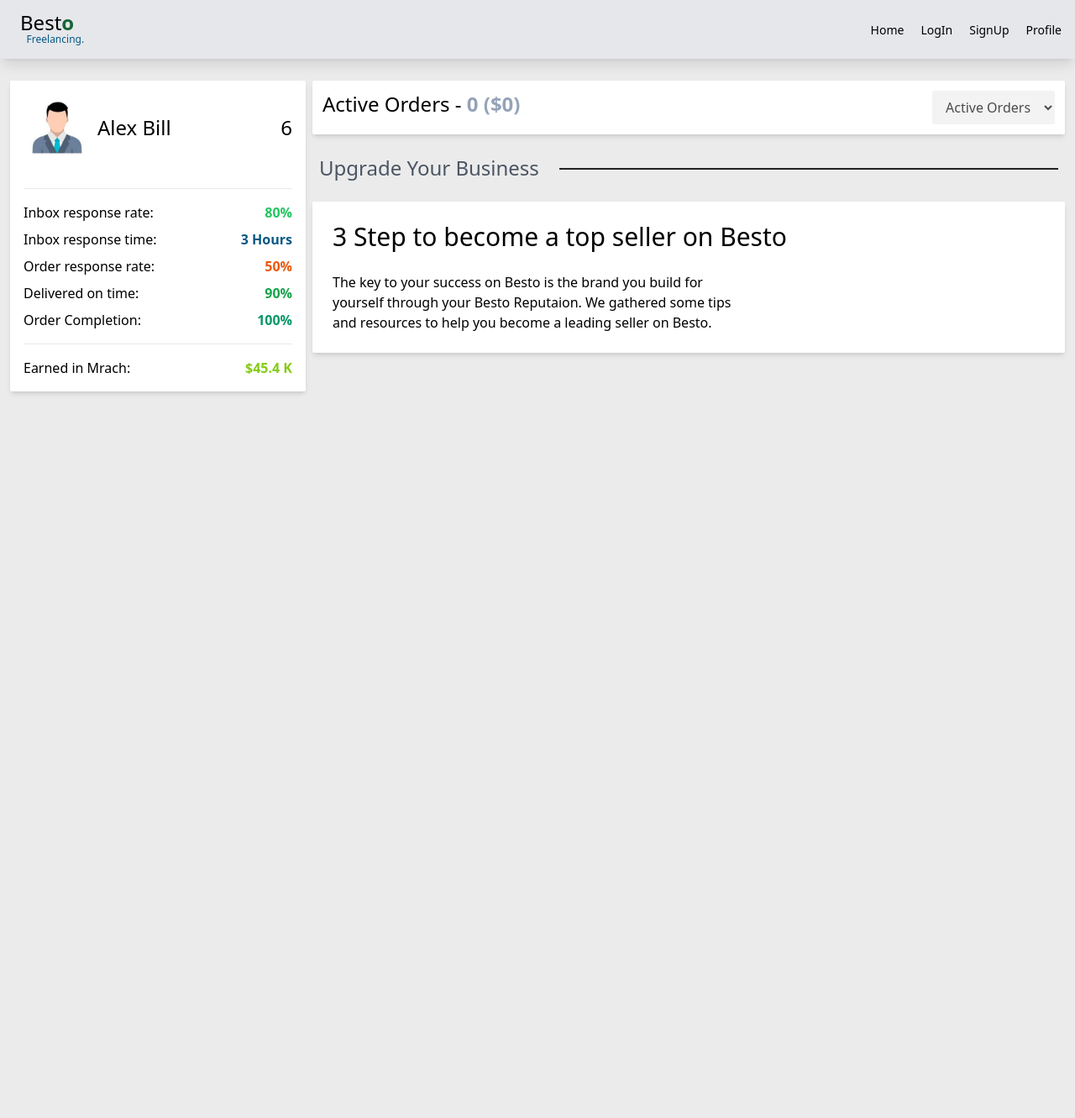
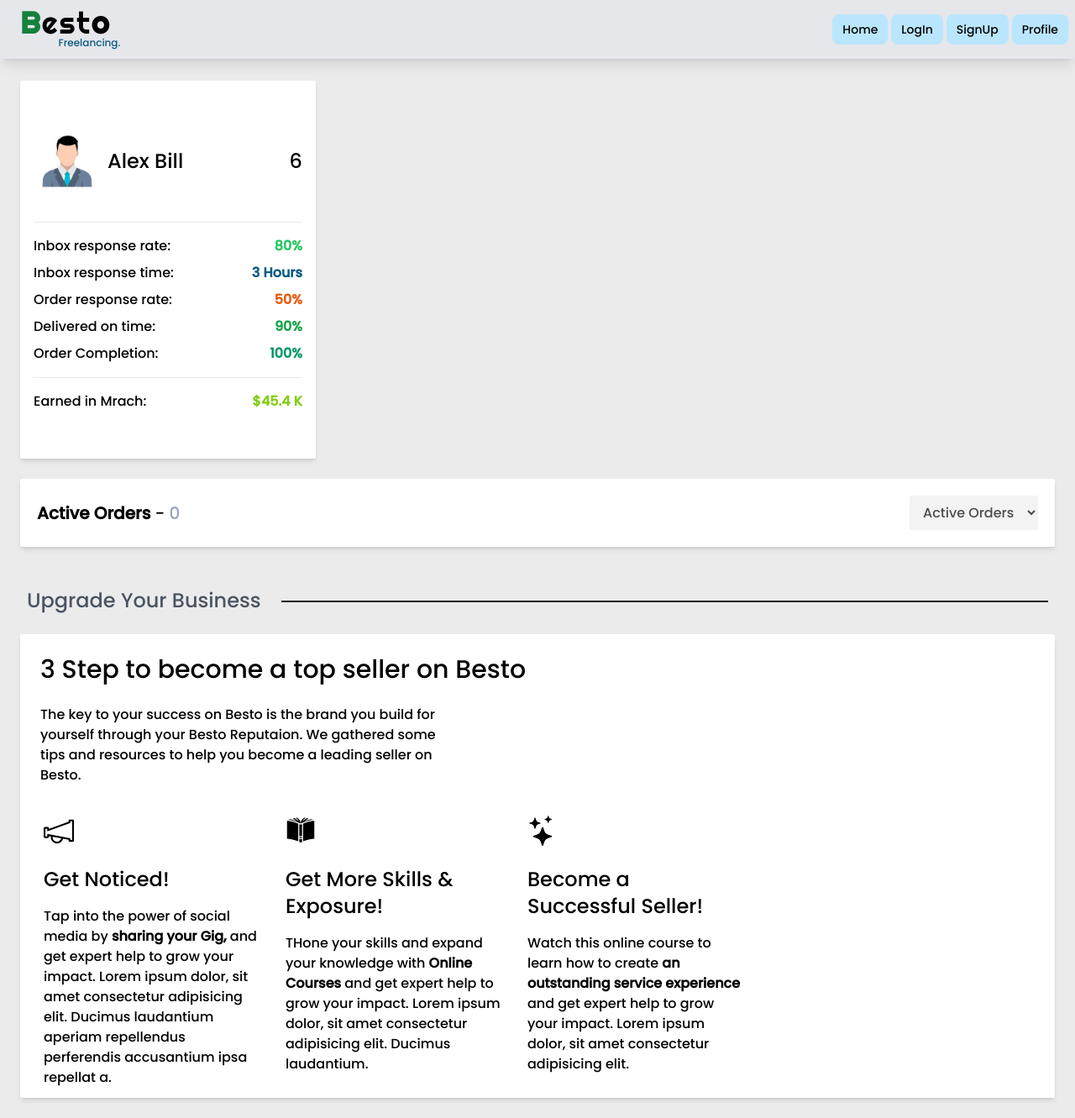
Before and after one commit to mza-codes/besto, a Next.js app: page / in a window 1280 px wide. Shown: the whole page at 84% size. Before the commit the page ends 800 px from the top, so only its background shows below. Built offline with nearby package versions, Linux system fonts and the light colour scheme.

Commit message:
Updated FFonts, Ui Improvements

```diff
--- a/package.json
+++ b/package.json
@@ -17,6 +17,7 @@
     "next": "13.2.4",
     "react": "18.2.0",
     "react-dom": "18.2.0",
+    "react-icons": "^4.8.0",
     "typescript": "5.0.2"
   },
   "devDependencies": {
--- a/src/app/layout.tsx
+++ b/src/app/layout.tsx
@@ -1,6 +1,13 @@
 import { genTitle } from "@/utils";
 import "@/styles/index.css";
 import Header from "@/components/Header";
+import { Poppins } from "next/font/google";
+
+const inter = Poppins({
+    subsets: ["latin"],
+    display: "swap",
+    weight: "500",
+});
 
 export const metadata = {
     title: genTitle("Home"),
@@ -9,10 +16,11 @@ export const metadata = {
 
 export default function RootLayout({ children }: { children: React.ReactNode }) {
     return (
-        <html lang="en">
+        <html lang="en" className={inter.className}>
             <body>
                 <Header />
                 {children}
+                {/* <ThemeBtn /> */}
             </body>
         </html>
     );
--- a/src/app/page.tsx
+++ b/src/app/page.tsx
@@ -4,8 +4,8 @@ import UserCard from "@/components/profile/UserCard";
 
 export default function Home() {
     return (
-        <main className="pt-24 p-3">
-            <div className="row items-start gap-2 w-full">
+        <main className="pt-24 p-6">
+            <div className="row items-start gap-6 w-full">
                 <UserCard />
                 <section className="col gap-2 flex-grow">
                     <StatusBar />
--- a/src/components/Header.tsx
+++ b/src/components/Header.tsx
@@ -11,7 +11,7 @@ export default function Header() {
             <ul className="row items-center mx-2 gap-1">
                 {routes.map((link) => (
                     <li key={link.name}>
-                        <Link className="text-sm btn-hover btn" href={link.path}>
+                        <Link className="header-link" href={link.path}>
                             {link.name}
                         </Link>
                     </li>
--- /dev/null
+++ b/src/components/SuggestionCard.tsx
@@ -0,0 +1,21 @@
+import { IconType } from "react-icons";
+
+type Props = {
+    Icon: IconType;
+    title: string;
+    description: React.ReactNode;
+};
+
+export default function SuggestionCard({ description, Icon, title }: Props) {
+    return (
+        <div className="p-3 space-y-4 max-w-[280px] overflow-hidden">
+            <div className="space-y-6">
+                <h4 className="text-4xl">
+                    <Icon />
+                </h4>
+                <h4 className="h6">{title}</h4>
+            </div>
+            <article>{description}</article>
+        </div>
+    );
+}
--- /dev/null
+++ b/src/components/ThemeBtn.tsx
@@ -0,0 +1,20 @@
+"use client";
+
+import { IoIosCloudyNight } from "react-icons/io";
+
+export default function ThemeBtn() {
+    function handleTheme() {
+        document.documentElement.classList.toggle("dark");
+    }
+
+    return (
+        <>
+            <button
+                type="button"
+                className="fixed bottom-2 text-xl right-2 rounded-md py-2 px-4 bg-orange-400 hover:bg-orange-500"
+                onClick={handleTheme}>
+                <IoIosCloudyNight />
+            </button>
+        </>
+    );
+}
--- a/src/components/assets/AppLogo.tsx
+++ b/src/components/assets/AppLogo.tsx
@@ -1,3 +1,12 @@
+import { Righteous } from "next/font/google";
+
+const righteous = Righteous({
+    subsets: ["latin"],
+    weight: "400",
+    display: "swap",
+    preload: true,
+});
+
 export default function AppLogo({ classes = "" }: AppLogoProps) {
     return (
         <div className={`p-4 ${classes} relative -top-2`}>
@@ -12,7 +21,9 @@ type AppLogoProps = {
 };
 
 export const BrandName = () => (
-    <h5 className="h6">
-        Best<b className="text-green-800">o</b>
-    </h5>
+    <span className={`text-4xl tracking-wider ${righteous.className}`}>
+        <b className="text-green-700">B</b>
+        <span className="text-fuchsia-7000">est</span>
+        <b className="text-sky-7000">o</b>
+    </span>
 );
--- a/src/components/profile/StatusBar.tsx
+++ b/src/components/profile/StatusBar.tsx
@@ -3,9 +3,10 @@ import Select from "../inputs/Select";
 export default function StatusBar() {
     const activeOrders = 0;
     return (
-        <div className="white-card p-3 row justify-between flex-grow-[2]">
-            <span className="text-2xl">
-                Active Orders - <b className="text-slate-400">{activeOrders} ($0)</b>
+        <div className="white-card p-5 row justify-between items-center flex-grow-[2]">
+            <span className="text-xl">
+                <b>Active Orders</b>&nbsp;-
+                <span className="text-slate-400"> {activeOrders}</span>
             </span>
             <Select />
         </div>
--- a/src/components/profile/Suggestions.tsx
+++ b/src/components/profile/Suggestions.tsx
@@ -1,8 +1,12 @@
+import SuggestionCard from "../SuggestionCard";
+import { TfiAnnouncement } from "react-icons/tfi";
+import { BsStars } from "react-icons/bs";
+import { GiBookCover } from "react-icons/gi";
+
 export default function Suggestions() {
-    // const width = window?.innerWidth ?? 800;
     return (
         <div className="space-y-6 pt-4">
-            <div className="mx-2 row items-center gap-2 w-full">
+            <div className="mx-2 pt-6 row items-center gap-2 w-full">
                 <span className="h6 text-gray-600">Upgrade Your Business</span>
                 <hr className={`h-[3px] hr mx-4 flex-grow my-2`} />
             </div>
@@ -14,7 +18,48 @@ export default function Suggestions() {
                         Reputaion. We gathered some tips and resources to help you become a leading seller on Besto.
                     </p>
                 </article>
+                <div
+                    // className="grid grid-cols-4 gap-2"
+                    className="mx-4 row gap-2 w-full flex-grow">
+                    {suggestions.map((topic, i) => (
+                        <SuggestionCard Icon={topic.icon} description={topic.description} title={topic.title} key={i} />
+                    ))}
+                </div>
             </main>
         </div>
     );
 }
+
+var suggestions = [
+    {
+        title: "Get Noticed!",
+        icon: TfiAnnouncement,
+        description: (
+            <>
+                Tap into the power of social media by <b>sharing your Gig,</b> and get expert help to grow your impact.
+                Lorem ipsum dolor, sit amet consectetur adipisicing elit. Ducimus laudantium aperiam repellendus
+                perferendis accusantium ipsa repellat a.
+            </>
+        ),
+    },
+    {
+        title: "Get More Skills & Exposure!",
+        icon: GiBookCover,
+        description: (
+            <>
+                THone your skills and expand your knowledge with <b>Online Courses</b> and get expert help to grow your
+                impact. Lorem ipsum dolor, sit amet consectetur adipisicing elit. Ducimus laudantium.
+            </>
+        ),
+    },
+    {
+        title: "Become a Successful Seller!",
+        icon: BsStars,
+        description: (
+            <>
+                Watch this online course to learn how to create <b>an outstanding service experience</b> and get expert
+                help to grow your impact. Lorem ipsum dolor, sit amet consectetur adipisicing elit.
+            </>
+        ),
+    },
+];
--- a/src/components/profile/UserCard.tsx
+++ b/src/components/profile/UserCard.tsx
@@ -5,7 +5,7 @@ import { MONTHS } from "@/contants";
 
 export default function UserCard() {
     return (
-        <div className="white-card p-4 space-y-4">
+        <div className="white-card p-4 space-y-4 py-14">
             <div className="min-w-[250px] md:min-w-[320px] row items-center justify-between gap-2 pb-4">
                 <div className="row gap-2 center">
                     <Image
--- a/src/styles/index.css
+++ b/src/styles/index.css
@@ -38,6 +38,10 @@
     @apply fixed h-[70px] w-full flex justify-between items-center z-50 shadow-lg;
     background-color: var(--bg-header);
     /* hover:shadow-xl */
+}
+
+.header-link {
+    @apply bg-sky-200 hover:bg-sky-300 rounded-lg py-2 px-3 text-sm;
 }
 
 .app-page {
```
Also changed, not shown: 1 other file (tests, documents, lock files or other folders).
